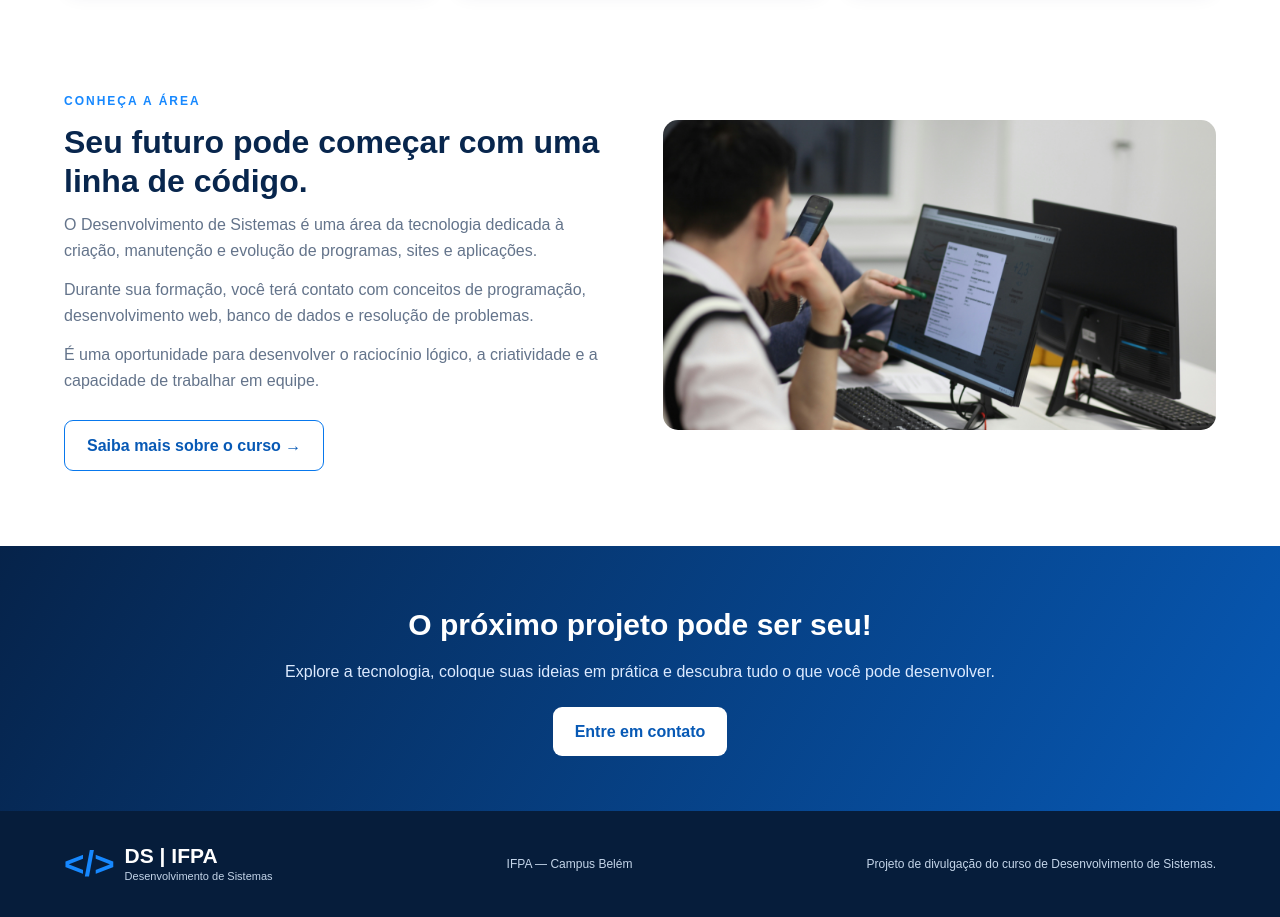
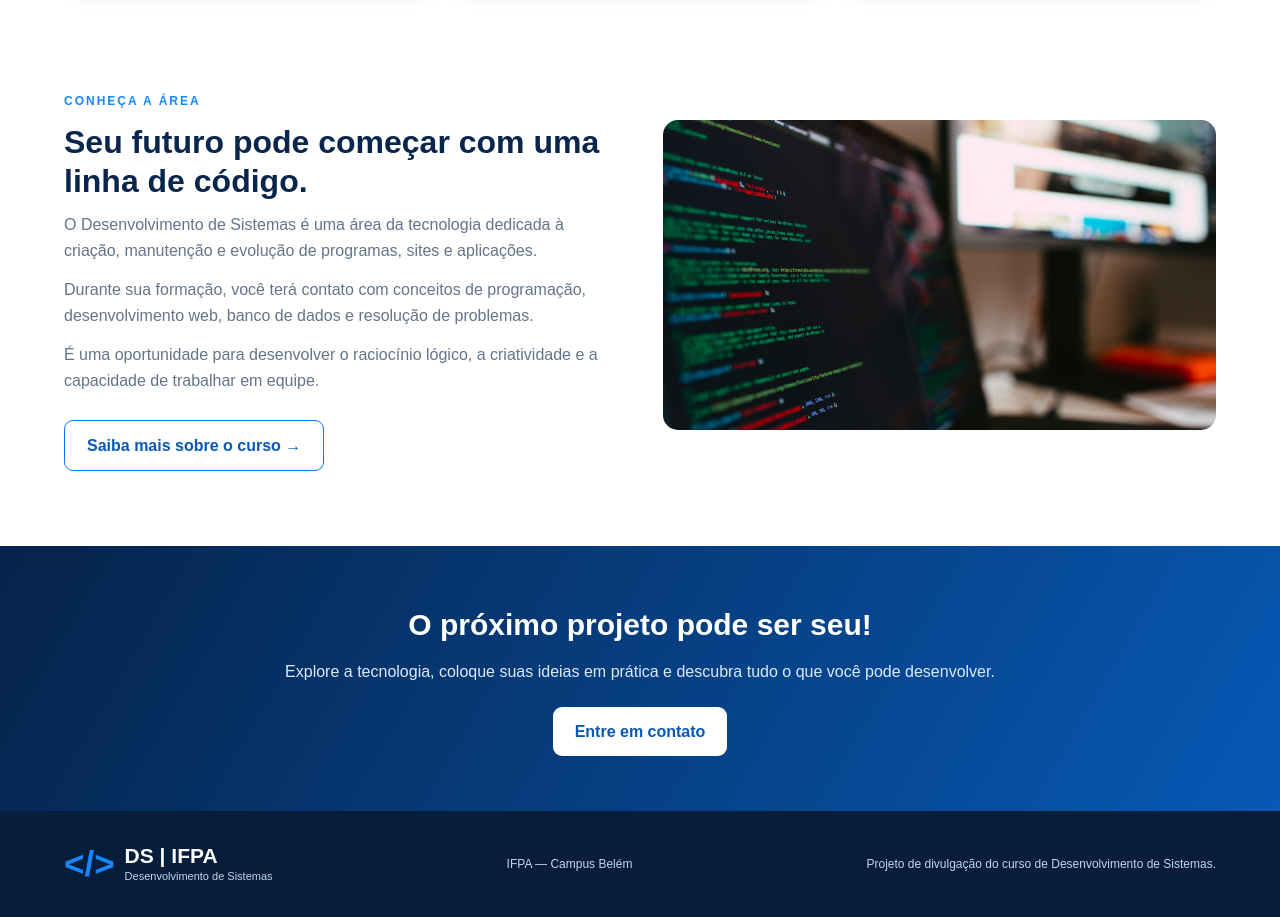
Before and after one commit to gugulopes909-sketch/ds-dev.sistemas, a plain HTML site: page index.html in a window 1280 px wide. Shown: the part 920-1837 px from the top of the page. Drawn offline with Linux system fonts and the light colour scheme.

Commit message:
Atualização do site

```diff
--- a/index.html
+++ b/index.html
@@ -129,7 +129,7 @@
             </div>
 
             <div class="sobre-imagem">
-                <img src="./imagens/anastassia-anufrieva--JUlfa5fAIg-unsplash.jpg"
+                <img src="./imagens/pexels-markusspiske-4439901.jpg"
                      alt="Estudantes trabalhando em um projeto de tecnologia">
             </div>
 
```
